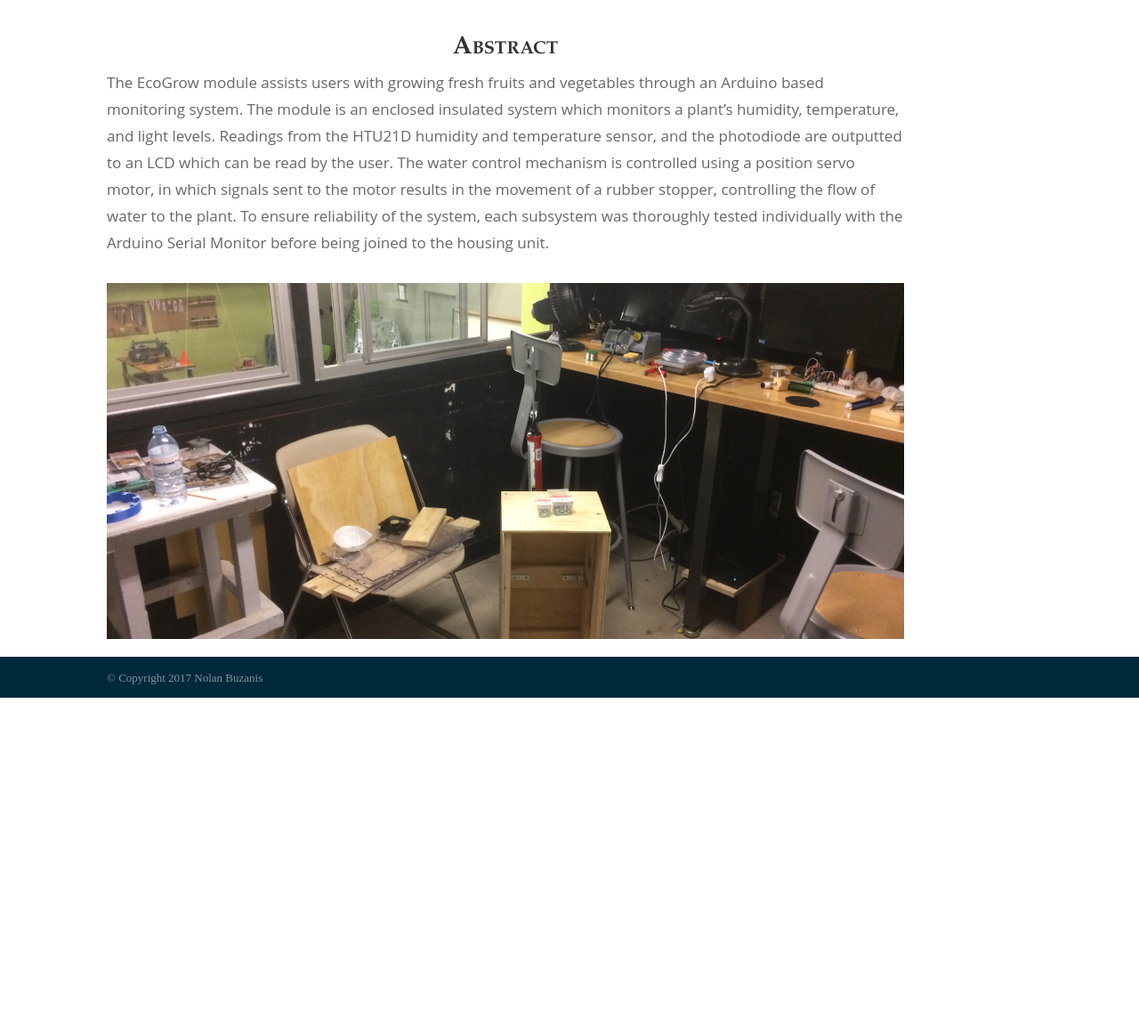
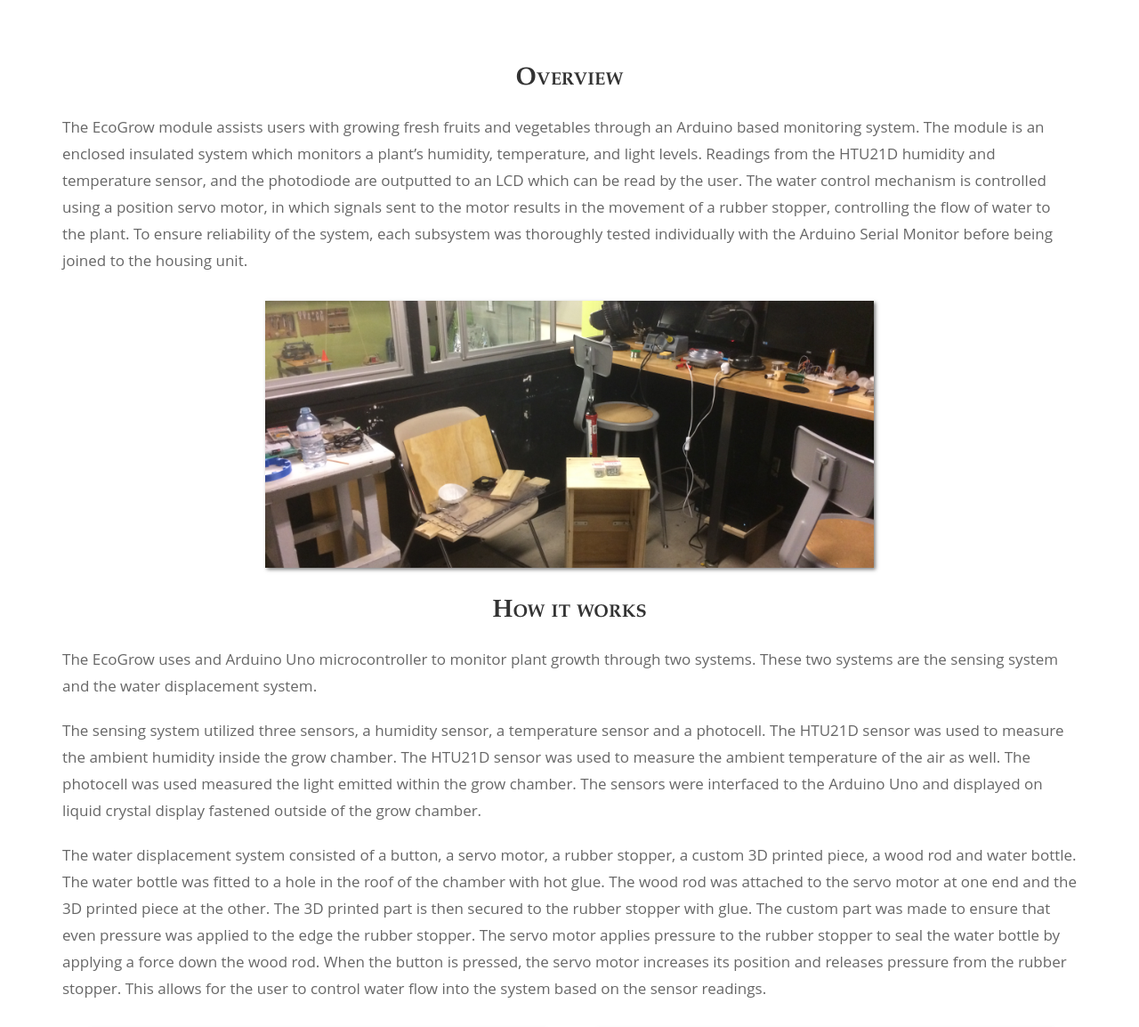
Before and after one commit to nBuze/Portfolio-Site, a Jekyll site: the page built from projects/ecogrow.html, in a window 1280 px wide. Shown: the part 700-1854 px from the top of the page at 89% size. Built offline with Jekyll 4.4.1, drawn with Linux system fonts in a browser that asks for light colours; Markdown is read by kramdown in place of the engine named in the settings; before the commit the page ends 1484 px from its top, so only the background shows below that; some of the changed text lies outside the part shown; grey boxes are pictures that could not be loaded.

Commit message:
Reworked Ecogrow project page layout

```diff
--- a/_includes/about.html
+++ b/_includes/about.html
@@ -6,9 +6,9 @@
     </div>
 
     <div class="about-content">
-        <p class="objective"><strong>I have a fierce passion for all things electronics and an enthusiastic desire to learn through various design projects. </strong>3rd year electrical engineering student at Queen’s University.
+        <p class="objective"><strong>I have a fierce passion for all things electronics and an enthusiastic desire to learn through various design projects. </strong>A 3rd year electrical engineering student at Queen’s University.
 <br><br>
-I highly value the experience of focused independant work, but enjoy the dynamic of a small team working towards a design solution.
+I highly value the experience of focused independent work, but enjoy the dynamic of a small team working towards a design solution.
 <br><br>
 A voracious reader, accomplished guitarist, active in hockey and tennis.
         <span class="resume-container"><a href="http://www.nolanbuzanis.com/documents/Resume.pdf" target="_blank">Resumé</a>
--- a/_layouts/project.html
+++ b/_layouts/project.html
@@ -25,14 +25,9 @@
         </header>
 
         <div class="content-wrap">
-            <div class="text-column">
-                <h2>Abstract</h2>
+
                 <p>{{content}}</p>
-            </div>
-            <div class="photo-column">
-                <div class="photo-1">
-                </div>
-            </div>
+
         </div>
 
         <footer>
--- a/css/ecogrow.project.css
+++ b/css/ecogrow.project.css
@@ -59,23 +59,8 @@ header nav ul a:hover {
     float: left;
 }
 
-
-
 .content-wrap {
-    padding: 40px 40px 20px 120px;
-}
-
-.text-column {
-    float: left;
-    width: 40%;
-    min-width: 225px;
-}
-
-.photo-column {
-    float: left;
-    width: 56%;
-    min-width: 400px;
-    padding: 0 0 0 30px;
+    padding: 40px 120px 20px 120px;
 }
 
 h2  {
@@ -84,12 +69,12 @@ h2  {
     font-variant: small-caps;
     font-weight: 700;
     color: rgba(0,0,0,0.8);
-    padding-bottom: 15px 0;
+    padding: 15px 0;
     font-family: 'Palatino';
 }
 
 p {
-    padding-top: 10px;
+    padding: 10px 0;
     display: block;
     font-size: 17px;
     line-height: 30px;
@@ -98,28 +83,40 @@ p {
     min-width: 300px;
 }
 
-.photo-1 {
-    display: block;
-    width: 100%;
-    height: 400px;
-    background: url('../img/ecogrow-office.jpg') center center no-repeat;
+.photocontainer {
+    position: relative;
+    display: flex;
+    flex-wrap: wrap;
+}
+div[class^="photo-"] {
+    text-align: center;
+    width: 45%;
+    min-width: 300px;
+    align-content: space-around;
+    justify-content: space-around;
+    height: 300px;
+    margin: 20px auto;
     background-size: cover;
+    box-shadow: 2px 2px 4px rgba(0,0,0,0.5);
 }
 
+.photo-1 {
+    background: url('../img/ecogrow-office.jpg') center center no-repeat;
+    width: 60% !important;
+}
+.photo-2 {
+    background: url('../img/ecogrow.jpg') center center no-repeat;
+}
+.photo-3 {
+    background: url('../img/ecogrow-office.jpg') center center no-repeat;
+}
+
+
 @media only screen and (max-width : 910px), only screen and (max-device-width : 910px) {
-    .text-column {
-        width: 80%;
-        margin: auto;
-    }
-
-    .photo-column {
-        width: 80%;
-        margin: auto;
-        padding-left: 0;
-        padding-top: 30px;
+    .content-wrap {
+        padding: 40px 70px 20px 70px;
     }
 }
-
 footer {
     position: relative;
     bottom: 0;
@@ -129,6 +126,7 @@ footer {
     background: #00293B;
     padding: 15px 0 15px 120px;
 }
+
 .copyright {
     font-size: 13px;
     font-weight: 300;
@@ -142,3 +140,19 @@ footer {
     height: 0;
     clear: both;
 }
+
+
+@media only screen and (max-width : 480px), only screen and (max-device-width : 480px) {
+    .content-wrap {
+        padding: 40px 20px 20px 20px;
+    }
+    h2 {
+        font-size: 24px;
+    }
+    p {
+        font-size: 16px;
+        line-height: 24px;
+    }
+
+
+}
--- a/css/portfolio.project.css
+++ b/css/portfolio.project.css
@@ -41,7 +41,7 @@ header nav ul a:hover {
     z-index: 0;
     position: absolute;
     display: block;
-    color: rgba(255,255,255,0.8);
+    color: rgba(0,0,0,0.8);
     top: 470px;
     max-width: 600px;
     left: 120px;
@@ -49,7 +49,7 @@ header nav ul a:hover {
 }
 .header-title h1 {
     font-size: 32px;
-    border-bottom: solid rgba(255,255,255,0.8) 2px;
+    border-bottom: solid rgba(0,0,0,0.8) 2px;
     padding-bottom: 5px;
     float: left;
 }
@@ -82,7 +82,7 @@ h2  {
     font-variant: small-caps;
     font-weight: 700;
     color: rgba(0,0,0,0.8);
-    padding-bottom: 15px 0;
+    padding: 15px 0;
     font-family: 'Palatino';
 }
 
--- a/projects/ecogrow.html
+++ b/projects/ecogrow.html
@@ -4,4 +4,38 @@ title: Eco Grow Module
 subtitle: Self-assisted growing module for urban agriculture.
 css: ecogrow.project
 ---
-The EcoGrow module assists users with growing fresh fruits and vegetables through an Arduino based monitoring system. The module is an enclosed insulated system which monitors a plant’s humidity, temperature, and light levels. Readings from the HTU21D humidity and temperature sensor, and the photodiode are outputted to an LCD which can be read by the user. The water control mechanism is controlled using a position servo motor, in which signals sent to the motor results in the movement of a rubber stopper, controlling the flow of water to the plant. To ensure reliability of the system, each subsystem was thoroughly tested individually with the Arduino Serial Monitor before being joined to the housing unit.
+
+<h2>Overview</h2>
+<p>The EcoGrow module assists users with growing fresh fruits and vegetables through an Arduino based monitoring system. The module is an enclosed insulated system which monitors a plant’s humidity, temperature, and light levels. Readings from the HTU21D humidity and temperature sensor, and the photodiode are outputted to an LCD which can be read by the user. The water control mechanism is controlled using a position servo motor, in which signals sent to the motor results in the movement of a rubber stopper, controlling the flow of water to the plant. To ensure reliability of the system, each subsystem was thoroughly tested individually with the Arduino Serial Monitor before being joined to the housing unit.</p>
+
+<div class="photocontainer">
+    <div class="photo-1">
+</div>
+</div>
+
+<h2>How it works</h2>
+<p>The EcoGrow uses and Arduino Uno microcontroller to monitor plant growth through two systems. These two systems are the sensing system and the water displacement system.</p>
+
+<p>The sensing system utilized three sensors, a humidity sensor, a temperature sensor and a photocell. The HTU21D sensor was used to measure the ambient humidity inside the grow chamber. The HTU21D sensor was used to measure the ambient temperature of the air as well. The photocell was used measured the light emitted within the grow chamber. The sensors were interfaced to the Arduino Uno and displayed on liquid crystal display fastened outside of the grow chamber.</p>
+
+<p>The water displacement system consisted of a button, a servo motor, a rubber stopper, a custom 3D printed piece, a wood rod and water bottle. The water bottle was fitted to a hole in the roof of the chamber with hot glue. The wood rod was attached to the servo motor at one end and the 3D printed piece at the other. The 3D printed part is then secured to the rubber stopper with glue. The custom part was made to ensure that even pressure was applied to the edge the rubber stopper. The servo motor applies pressure to the rubber stopper to seal the water bottle by applying a force down the wood rod. When the button is pressed, the servo motor increases its position and releases pressure from the rubber stopper. This allows for the user to control water flow into the system based on the sensor readings.
+</p>
+
+<div class="photocontainer">
+    <div class="photo-2">
+</div>
+<div class="photo-3">
+</div>
+</div>
+
+<h2>Reliability</h2>
+<p>The ability of multiple subsystems to run off of one Arduino Uno was the main concern in terms of reliability. To ensure this, each subsystem was designed, properly wired, and thoroughly tested independent of each other. The humidity, temperature, and LCD subsystem was tested individually in a variety of conditions to confirm the validity of the design. The LCD was used to display the sensor outputs, alerting the user if there was an issue in sensor readings. </p>
+
+<p>The water control system was especially important since if unreliable, would have the potential to damage the rest of the system. Using a mechanically controlled rubber plug as the water control system presented several unique challenges. It was necessary that the rubber plug seal was applied equally to all sides of the bottleneck so there was no leakage. To remedy this problem, a custom 3D printed part was manufactured to fit in between the straight rod and the stopper, allowing the force to be exerted on the center of the plug. </p>
+
+<p>Depending on the water level in the container, varying degrees of pressure would be exerted upon the bottleneck. A large amount of water placed a concerning amount of pressure on the stopper so this outcome was tested repeatedly. When testing the water control system, the angle of the servo motor at which no water is released into the system needed to be found, even under extreme conditions. Only once it was certain that the water control system could consistently seal the water container was it integrated into the overall system.</p>
+
+<p>A reliability issue arose while using the HTU21D and photodiode sensors. When using the HTU21D sensor, minor shifting of the wires would disconnect the sensor from the rest of the circuit. The temperature and humidity readings on the LCD would display a 998 error, presuming improper connections. To improve the robustness of this subsystem, multiple humidity sensors and independent temperature sensors should be used.</p>
+
+<p>To improve the long-term reliability of the system, several approaches were considered. The servo motor and other sensors should be tested on a regular basis, and replaced if necessary. Additionally, the water container should be composed of a dense plastic and fastened securely to inside of the housing unit.
+</p>
```
Also changed, not shown: projects/portfolio-website.html (+6 -1 lines).
